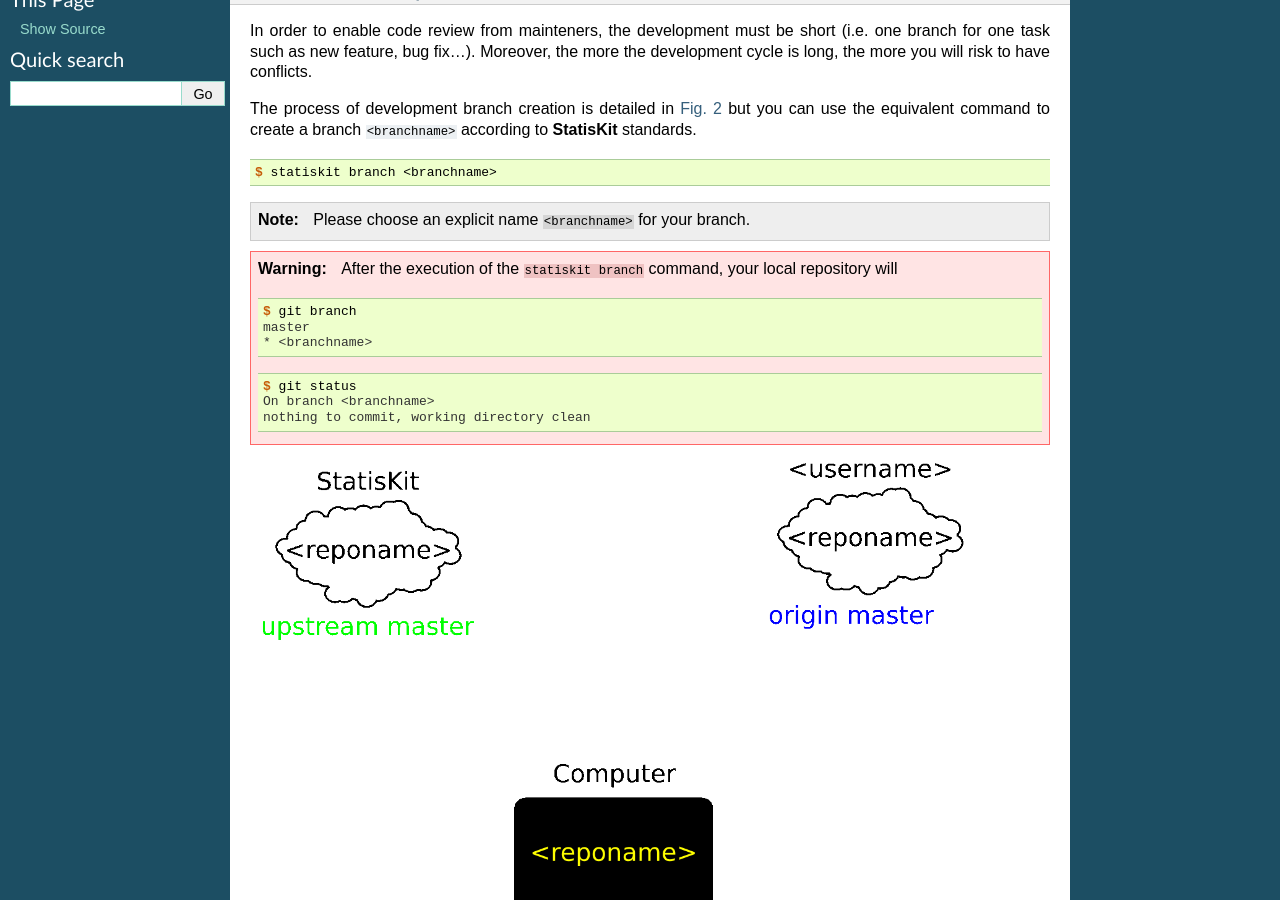
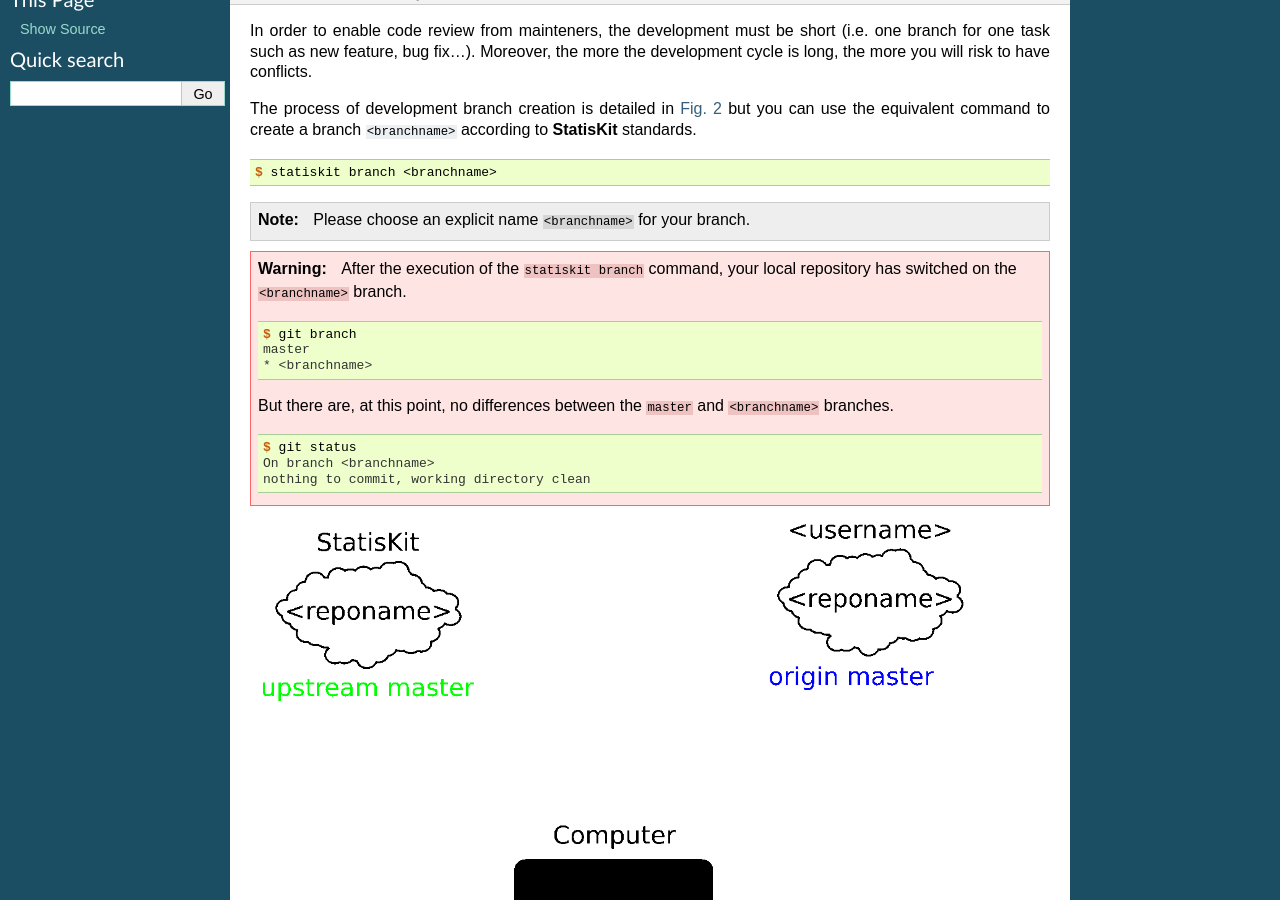
Before and after one commit to StatisKit/StatisKit, a Sphinx documentation site: the page built from doc/developper/public/contribute.rst, in a window 1280 px wide and 900 px high, scrolled down 459 px. Built offline with Sphinx 7.4.7, drawn with Linux system fonts in a browser that asks for light colours; pages that are not in the unit, such as notebooks, are missing from menus.

Commit message:
Update contribute.rst

```diff
--- a/doc/developper/public/contribute.rst
+++ b/doc/developper/public/contribute.rst
@@ -99,13 +99,15 @@
 
 .. warning::
 
-    After the execution of the :code:`statiskit branch` command, your local repository will
+    After the execution of the :code:`statiskit branch` command, your local repository has switched on the :code:`<branchname>` branch.
 
     .. code-block:: console
 
         $ git branch
         master
         * <branchname>
+
+    But there are, at this point, no differences between the :code:`master` and :code:`<branchname>` branches.
 
     .. code-block:: console
 
```
